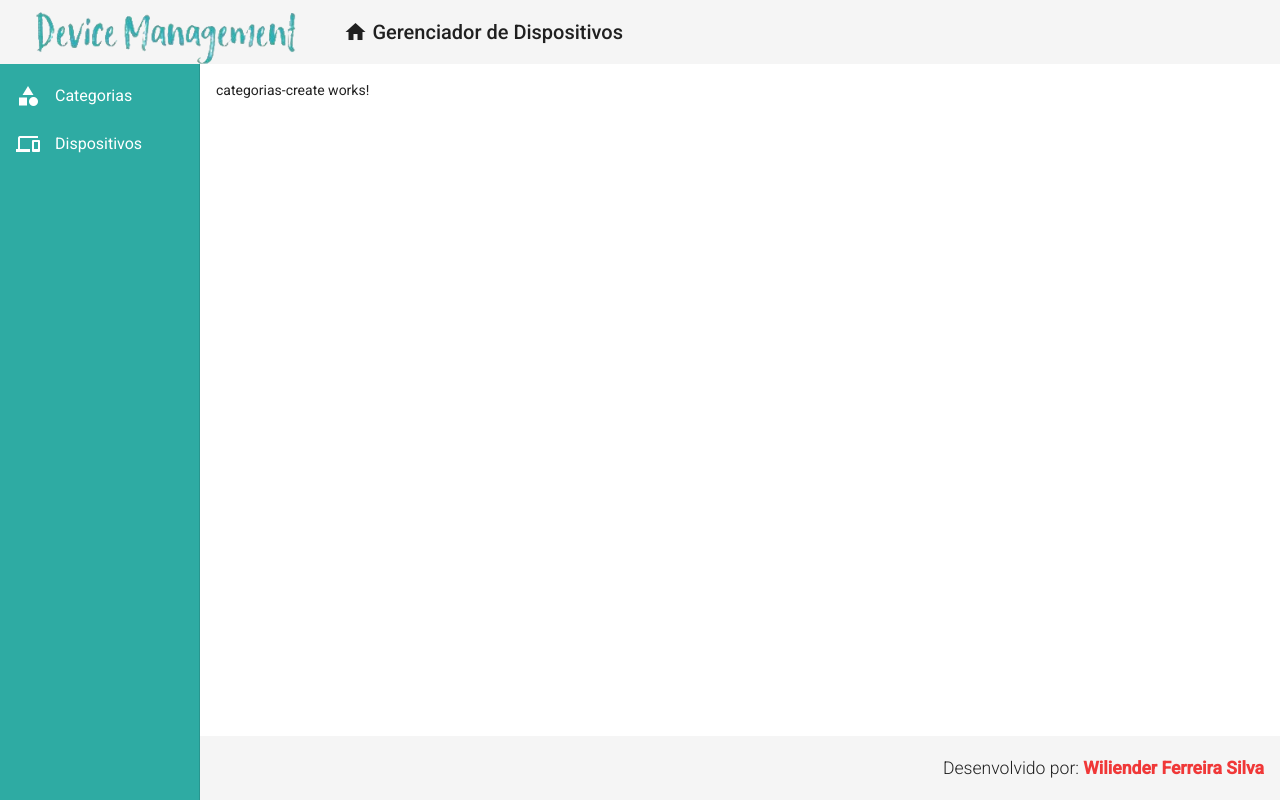
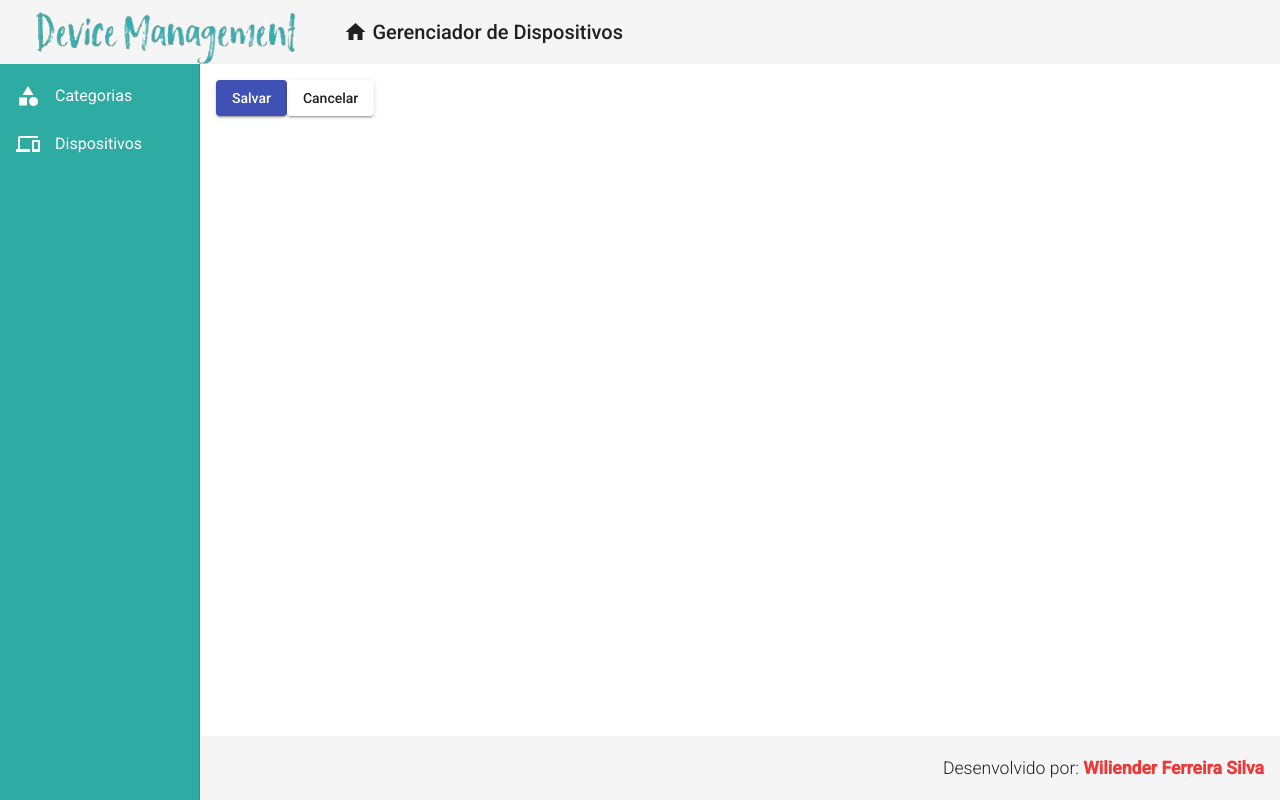
Before and after one commit to wiliender/desafio-fullstack, an Angular app in the folder frontend/: page /categorias/create in a window 1280 px wide. Built offline with nearby package versions, Linux system fonts and the light colour scheme.

Commit message:
Criação do categoria Service, implementação dos botões salvar e cancelar e seus event binding

```diff
--- a/frontend/src/app/components/categorias/categorias-create/categorias-create.component.html
+++ b/frontend/src/app/components/categorias/categorias-create/categorias-create.component.html
@@ -1 +1,8 @@
-<p>categorias-create works!</p>
+
+<button mat-raised-button (click)="createCategorias()" color="primary">
+    Salvar
+</button>
+
+<button mat-raised-button (click)="cancel()">
+    Cancelar
+</button>
--- a/frontend/src/app/components/categorias/categorias-create/categorias-create.component.ts
+++ b/frontend/src/app/components/categorias/categorias-create/categorias-create.component.ts
@@ -1,4 +1,6 @@
+import { CategoriasService } from './../categorias.service';
 import { Component, OnInit } from '@angular/core';
+import { Router } from '@angular/router';
 
 @Component({
   selector: 'app-categorias-create',
@@ -7,9 +9,17 @@
 })
 export class CategoriasCreateComponent implements OnInit {
 
-  constructor() { }
+  constructor(private categoriasService: CategoriasService, private router: Router) { }
 
   ngOnInit(): void {
   }
 
+
+
+  createCategorias(): void {
+  this.categoriasService.showMessage('Categoria criado com sucesso!')
+  }
+  cancel(): void {
+  this.router.navigate(['/categorias'])
+  }
 }
--- /dev/null
+++ b/frontend/src/app/components/categorias/categorias.service.ts
@@ -0,0 +1,18 @@
+import { Injectable } from '@angular/core';
+import { MatSnackBar } from '@angular/material/snack-bar';
+
+@Injectable({
+  providedIn: 'root'
+})
+export class CategoriasService {
+
+  constructor(private snackBar: MatSnackBar) { }
+
+  showMessage(msg: string): void {
+    this.snackBar.open(msg, 'X', {
+      duration: 3000,
+      horizontalPosition: 'right',
+      verticalPosition: 'top',
+    })
+  }
+}
```
